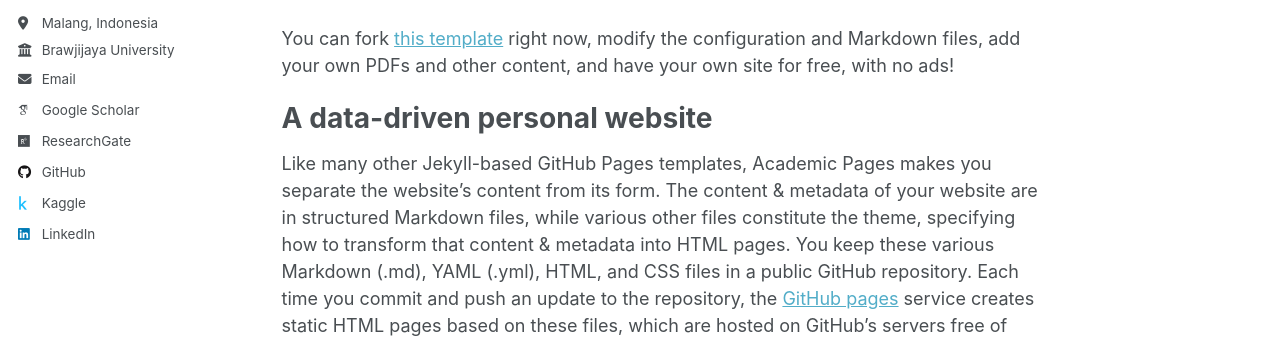
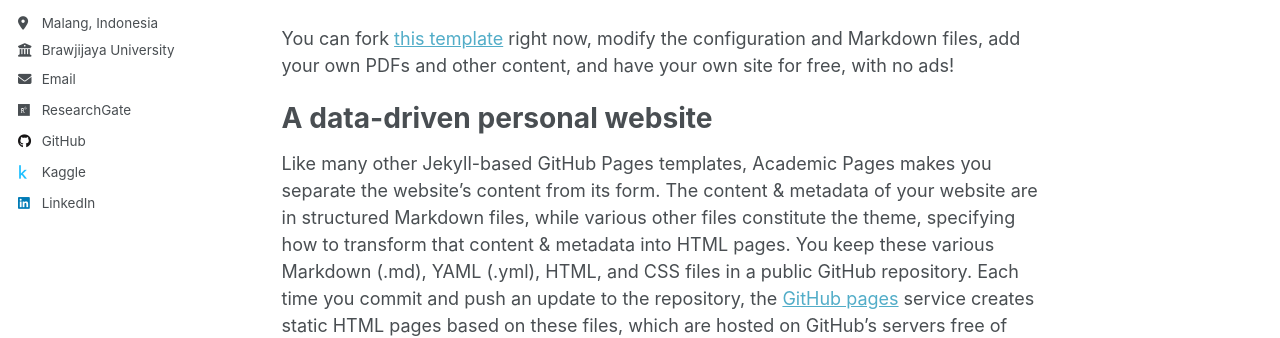
Before and after one commit to Pieter414/Pieter414.github.io, a Jekyll site: the page built from _pages/about.md, in a window 1280 px wide. Shown: the part 384-722 px from the top of the page. Built offline with Jekyll 4.4.1, drawn with Linux system fonts in a browser that asks for light colours; some web fonts are replaced; a script that is not in the unit is left out.

Commit message:
ref: remove g scholar and update url

```diff
--- a/_config.yml
+++ b/_config.yml
@@ -13,7 +13,7 @@ title                    : "Pieter Christy Yan Yudhistira"
 title_separator          : "-"
 name                     : &name "Pieter"
 description              : &description "Your Name's academic portfolio"   # Update this with a general description of your site, this is the default if not overridden by a page
-url                      : https://academicpages.github.io # The base hostname & protocol for your site e.g. "https://[your GitHub username].github.io",
+url                      : https://pieter414.github.io # The base hostname & protocol for your site e.g. "https://[your GitHub username].github.io",
                                                            # or if you already have some other page hosted on Github then use "https://[your GitHub username].github.io/[Your Repo Name]"
 baseurl                  : "" # the subpath of your site, e.g. "/blog"
 repository               : "academicpages/academicpages.github.io"
@@ -35,7 +35,7 @@ author:
   # Academic websites
   academia         : # URL
   arxiv            : # URL - Update with the correct link to your profile
-  googlescholar    : "https://scholar.google.com/citations?hl=id&authuser=2&user=oSXyhJEAAAAJ"
+  googlescholar    : # URL
   inspire-hep      : # URL
   impactstory      : # URL
   orcid            : # URL
```
